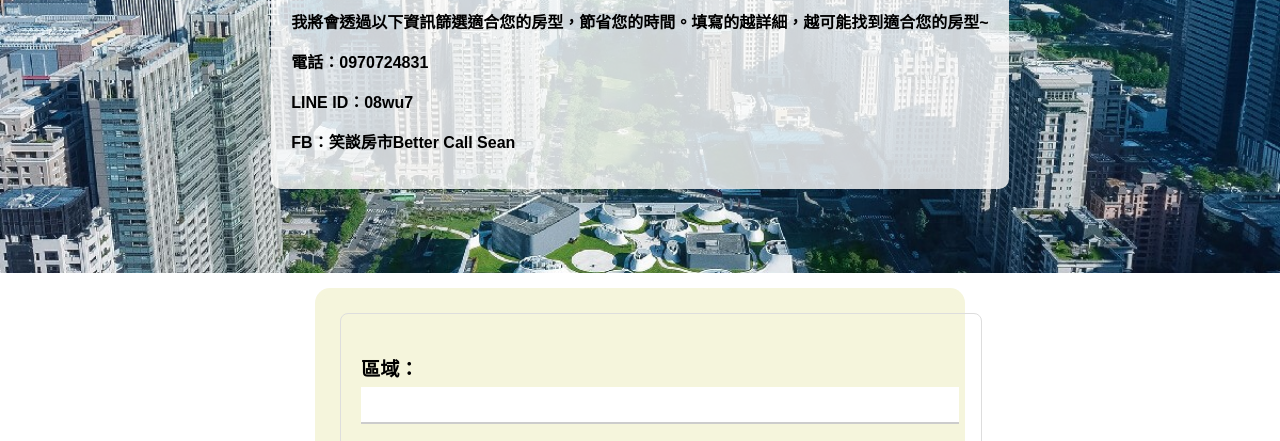
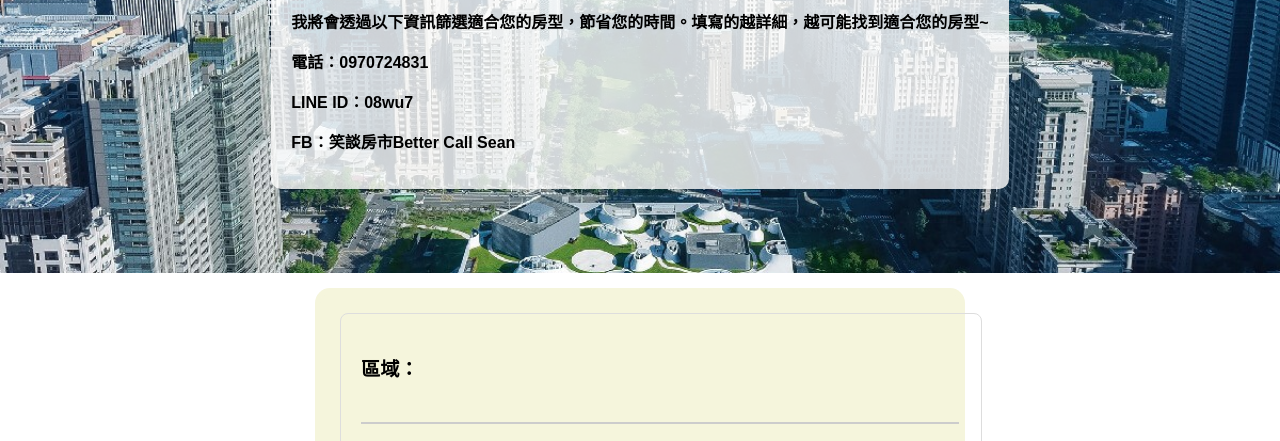
Before and after one commit to Better-Call-Sean/google-form-website, a plain HTML site: page index.html in a window 1280 px wide. Shown: the part 320-761 px from the top of the page. Drawn offline with Linux system fonts and the light colour scheme.

Commit message:
Update styles.css
form input color

```diff
--- a/styles.css
+++ b/styles.css
@@ -98,6 +98,7 @@ input[type="text"] {
     width: calc(100% - 22px);
     padding: 10px;
     margin-top: 5px;
+    background-color: #F5F5DC; /* 设置背景颜色与表单区域一致 */
     border: none; /* 去掉边框 */
     border-bottom: 2px solid #ccc; /* 添加底部边线 */
     border-radius: 0;
```
